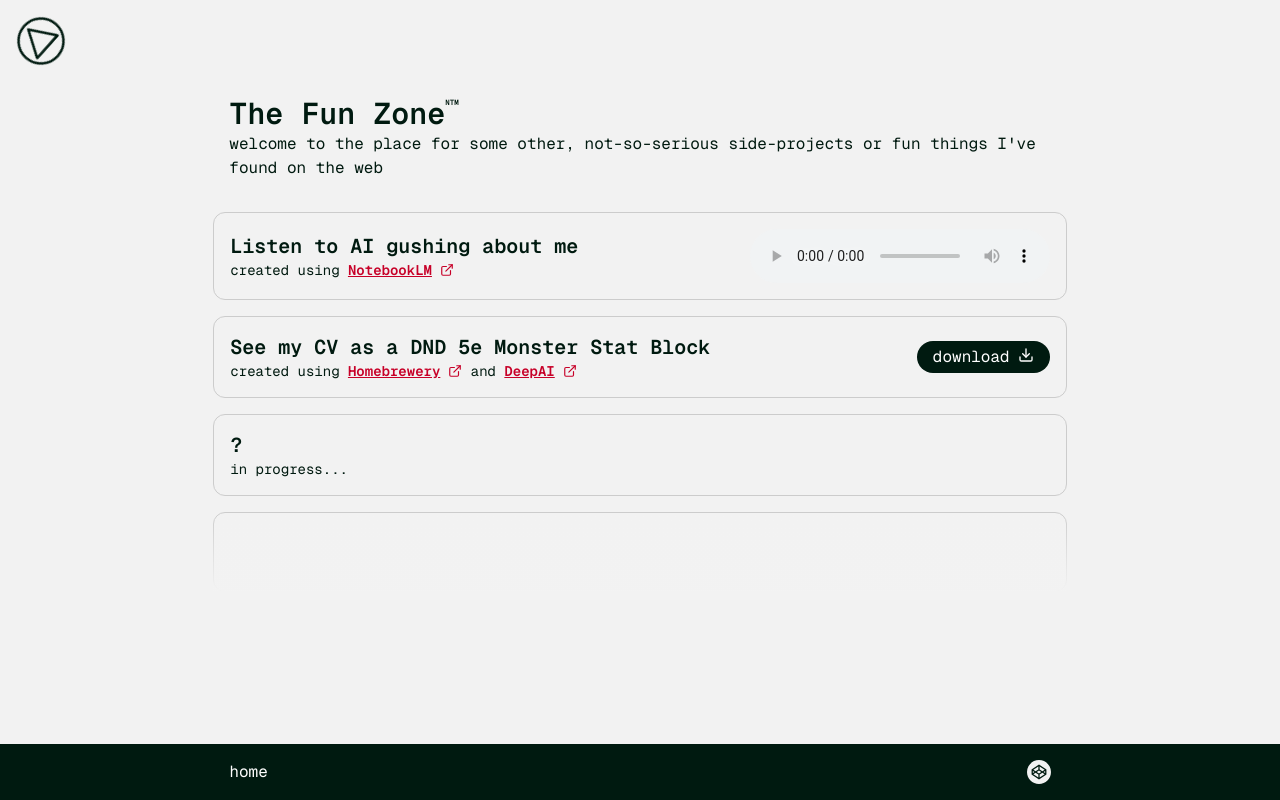
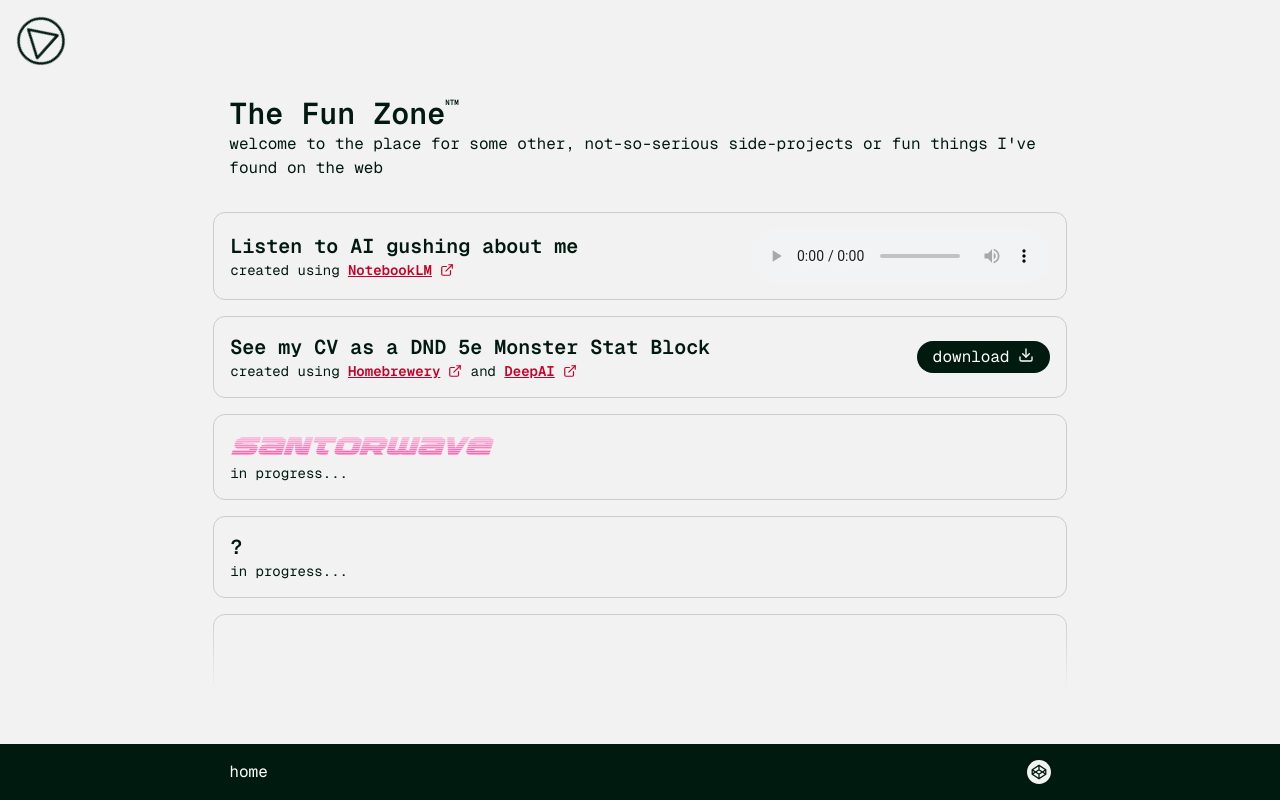
Before and after one commit to TenCzwarty/portfolio, a Next.js app: page /fun-zone in a window 1280 px wide. Built offline with nearby package versions, Linux system fonts and the light colour scheme.

Commit message:
chore: folder structure improvements

```diff
--- a/app/fun-zone/page.tsx
+++ b/app/fun-zone/page.tsx
@@ -1,8 +1,8 @@
 import { Download } from "lucide-react";
 
+import { Section } from "@/components/layout/components/section";
 import { LinkExternal } from "@/components/link-external";
 import { Pill } from "@/components/pill";
-import { Section } from "@/components/layout/components/section";
 
 export default function FunZone() {
   return (
@@ -76,6 +76,11 @@ export default function FunZone() {
           </div>
 
           <div className="flex flex-col rounded-xl border border-neutral-200 p-4">
+            <h3 className="heading-varporwave shine">SANTORWAVE</h3>
+            <div className="text-sm">in progress...</div>
+          </div>
+
+          <div className="flex flex-col rounded-xl border border-neutral-200 p-4">
             <h3 className="text-lg font-semibold sm:text-xl">?</h3>
             <div className="text-sm">in progress...</div>
           </div>
--- a/app/globals.css
+++ /dev/null
@@ -1,53 +0,0 @@
-@tailwind base;
-@tailwind components;
-@tailwind utilities;
-
-:root {
-  --primary: 157;
-  --accent: 348;
-
-  --color-neutral-100: hsl(0, 0%, 95%);
-  --color-neutral-200: hsl(0, 0%, 80%);
-
-  --color-primary-800: hsl(var(--primary), 100%, 20%);
-  --color-primary-900: hsl(var(--primary), 100%, 5%);
-
-  --color-accent-500: hsl(var(--accent), 100%, 75%);
-  --color-accent-900: hsl(var(--accent), 100%, 39%);
-}
-
-::selection {
-  background: theme("colors.accent.500");
-  color: theme("colors.neutral.100");
-}
-
-html {
-  scroll-behavior: smooth;
-}
-
-body {
-  color: theme("colors.primary.900");
-  background: theme("colors.neutral.100");
-  font-family: var(--font-geist-mono), Helvetica, sans-serif;
-}
-
-.spin {
-  --_a: rotate 15s linear infinite;
-  --_b: rotate 1s linear 1s infinite;
-  animation:
-    var(--_a),
-    var(--_b) paused;
-  animation-composition: accumulate;
-}
-
-.spin:hover {
-  cursor: pointer;
-  transform: rotate(180deg) 1s ease-in-out;
-  animation-play-state: running;
-}
-
-@keyframes rotate {
-  to {
-    rotate: 1turn;
-  }
-}
--- a/app/layout.tsx
+++ b/app/layout.tsx
@@ -1,23 +1,15 @@
-import type { Metadata } from "next";
 import { Analytics } from "@vercel/analytics/react";
 import { SpeedInsights } from "@vercel/speed-insights/next";
 
 import { Header } from "@/components/layout/components/header";
 import { Footer } from "@/components/layout/components/footer";
 
-import { fontClasses } from "@/components/layout/helpers/font-classes";
+import { fontClasses } from "@/styles/font-classes";
+import "@/styles/globals.css";
 
-import "./globals.css";
+export { metadata } from "@/components/layout/const/metadata";
 
-export const metadata: Metadata = {
-  title: "Daniel Wołoszyn Portfolio",
-  description:
-    "Portfolio and blog showcasing some of my projects & technical writing.",
-};
-
-export default function RootLayout({
-  children,
-}: Readonly<{ children: React.ReactNode }>) {
+export default function RootLayout({ children }: Children) {
   return (
     <html lang="en">
       <body className={fontClasses}>
--- /dev/null
+++ b/components/layout/const/metadata.ts
@@ -0,0 +1,8 @@
+import type { Metadata } from "next";
+
+export const metadata: Metadata = {
+  title: "Daniel Wołoszyn Portfolio",
+  description:
+    "Portfolio and blog showcasing some of my projects & technical writing.",
+  icons: [{ rel: "icon", url: "/favicon.ico" }],
+};
--- a/components/layout/helpers/font-classes.ts
+++ /dev/null
@@ -1,8 +0,0 @@
-import { Geist_Mono } from "next/font/google";
-
-const geistMono = Geist_Mono({
-  variable: "--font-geist-mono",
-  subsets: ["latin"],
-});
-
-export const fontClasses = `${geistMono.variable} antialiased`;
--- /dev/null
+++ b/globals.d.ts
@@ -0,0 +1,6 @@
+declare global {
+  type Children = Readonly<{ children: React.ReactNode }>;
+  type FCWithChildren = React.FC<Children>;
+}
+
+export {};
--- /dev/null
+++ b/styles/font-classes.ts
@@ -0,0 +1,19 @@
+import local from "next/font/local";
+
+import { Geist_Mono } from "next/font/google";
+
+const whiskey = local({
+  variable: "--font-whiskey",
+  src: [
+    {
+      path: "../public/fonts/whiskey-girls-gradital.ttf",
+    },
+  ],
+});
+
+const geistMono = Geist_Mono({
+  variable: "--font-geist-mono",
+  subsets: ["latin"],
+});
+
+export const fontClasses = `${geistMono.variable} ${whiskey.variable} antialiased`;
--- /dev/null
+++ b/styles/globals.css
@@ -0,0 +1,117 @@
+@tailwind base;
+@tailwind components;
+@tailwind utilities;
+
+:root {
+  --primary: 157;
+  --accent: 348;
+
+  --color-neutral-100: hsl(0, 0%, 95%);
+  --color-neutral-200: hsl(0, 0%, 80%);
+
+  --color-primary-800: hsl(var(--primary), 100%, 20%);
+  --color-primary-900: hsl(var(--primary), 100%, 5%);
+
+  --color-accent-500: hsl(var(--accent), 100%, 75%);
+  --color-accent-900: hsl(var(--accent), 100%, 39%);
+}
+
+::selection {
+  background: theme("colors.accent.500");
+  color: theme("colors.neutral.100");
+}
+
+html {
+  scroll-behavior: smooth;
+}
+
+body {
+  color: theme("colors.primary.900");
+  background: theme("colors.neutral.100");
+  font-family: var(--font-geist-mono), Helvetica, sans-serif;
+}
+
+.spin {
+  --_a: rotate 15s linear infinite;
+  --_b: rotate 1s linear 1s infinite;
+  animation:
+    var(--_a),
+    var(--_b) paused;
+  animation-composition: accumulate;
+}
+
+.spin:hover {
+  cursor: pointer;
+  transform: rotate(180deg) 1s ease-in-out;
+  animation-play-state: running;
+}
+
+@keyframes rotate {
+  to {
+    rotate: 1turn;
+  }
+}
+
+.page-transition-circle-wrapper {
+  position: fixed;
+  top: 0;
+  left: 0;
+  width: 100vw;
+  height: 100vh;
+  pointer-events: none;
+  z-index: 1;
+  mix-blend-mode: difference;
+}
+
+.page-transition-circle {
+  position: absolute;
+  border-radius: 50%;
+  background: #fff;
+  transform: translate(-50%, -50%) scale(0);
+  transition: opacity var(--animation-duration-opacity) ease-in-out;
+  animation: circle-expand var(--animation-duration-circle) ease-out forwards;
+}
+
+@keyframes circle-expand {
+  to {
+    transform: translate(-50%, -50%) scale(1.2);
+  }
+}
+
+audio {
+  border-radius: 1rem;
+}
+
+.heading-varporwave {
+  position: relative;
+  overflow: hidden;
+  font-family: var(--font-whiskey);
+  font-size: 2rem;
+  line-height: 1;
+  color: hotpink;
+  text-decoration: none;
+  cursor: default;
+  user-select: none;
+}
+
+.shine::after {
+  content: "";
+  position: absolute;
+  left: auto;
+  top: 0;
+  bottom: 0;
+  right: -20%;
+  width: 20%;
+  height: 100%;
+  background-image: linear-gradient(
+    135deg,
+    transparent,
+    var(--color-neutral-100),
+    transparent
+  );
+}
+
+.shine:hover::after {
+  transition: all 0.5s ease-out;
+  right: 100%;
+}
```
Also changed, not shown: public/fonts/whiskey-girls-gradital.ttf (added), 1 other file (tests, documents, lock files or other folders).
